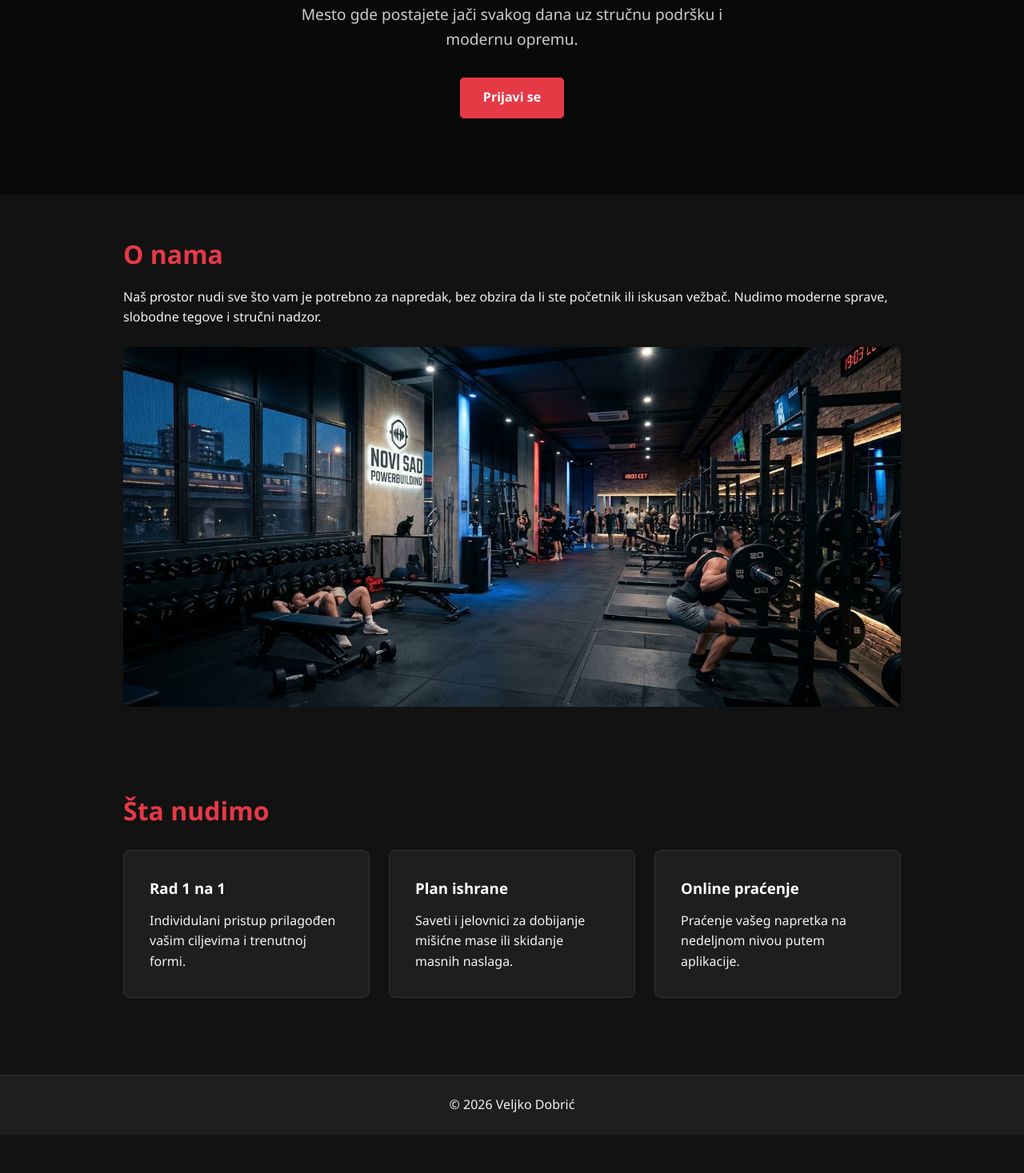
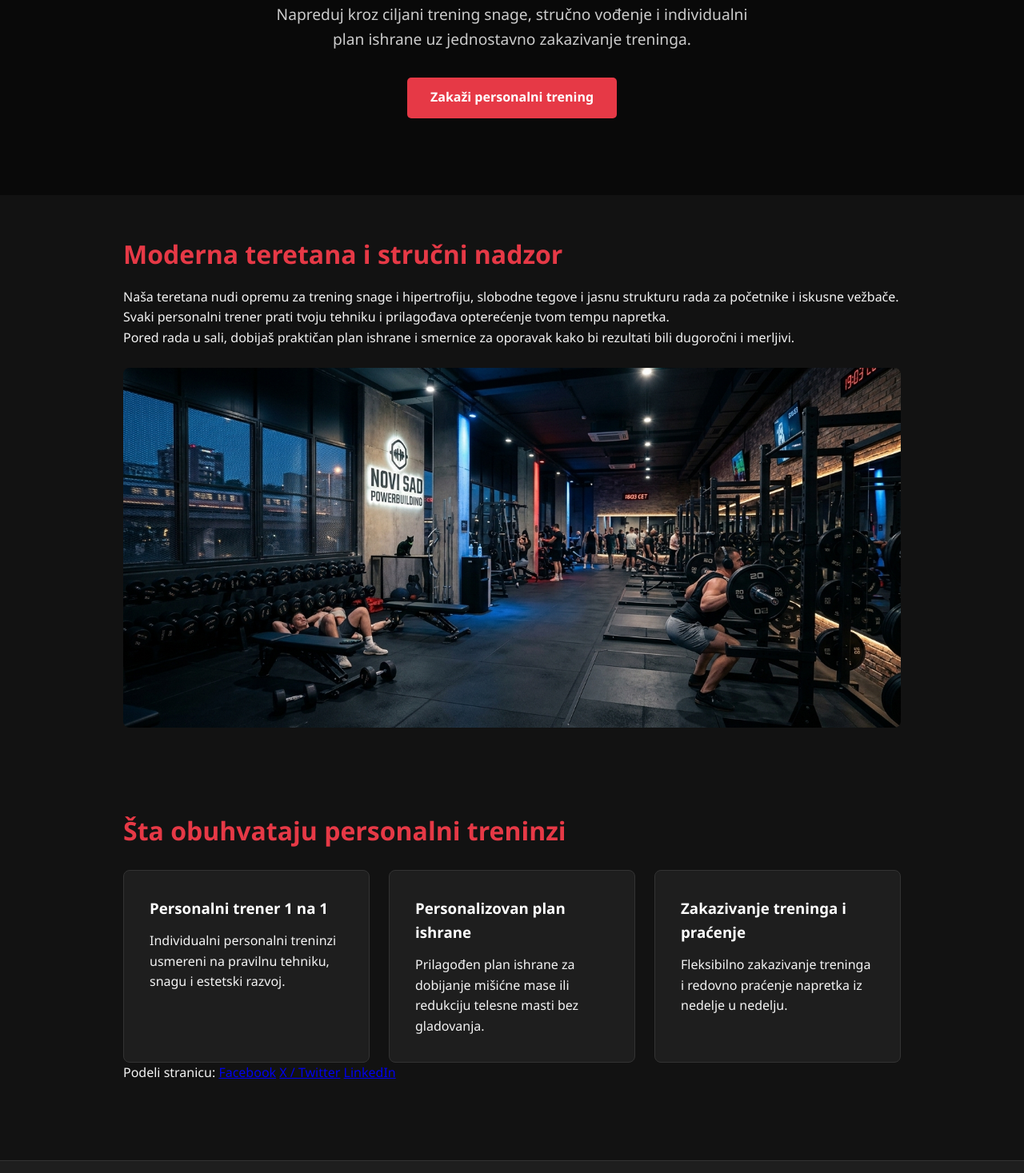
Before and after one commit to veljko319/VeljkoDobricIT2026, a plain HTML site: page index.html in a window 1280 px wide. Shown: the part 253-1720 px from the top of the page at 80% size. Before the commit the page ends 1672 px from the top, so only its background shows below. Drawn offline with Linux system fonts and the light colour scheme.

Commit message:
Enhance index.html with SEO meta tags and content updates
Added meta tags for SEO and updated content for clarity.

```diff
--- a/index.html
+++ b/index.html
@@ -4,53 +4,69 @@
     <meta charset="UTF-8">
     <meta name="viewport" content="width=device-width, initial-scale=1.0">
     <meta name="author" content="Veljko Dobrić">
-    <title>Početna - Sajt</title>
+    <meta name="description" content="Teretana i zakazivanje personalnih treninga uz stručni nadzor, plan ishrane i trening snage prilagođen tvojim ciljevima.">
+    <meta name="keywords" content="personalni trener, teretana, zakazivanje treninga, plan ishrane, trening snage, personalni treninzi">
+    <meta property="og:title" content="IRON PEAK | Teretana i zakazivanje personalnih treninga">
+    <meta property="og:description" content="Treniraj pametnije i jače — personalni treninzi, plan ishrane i zakazivanje termina na jednom mestu.">
+    <meta property="og:type" content="website">
+    <meta property="og:url" content="https://veljko319.github.io/VeljkoDobricIT2026/">
+    <meta property="og:image" content="https://veljko319.github.io/VeljkoDobricIT2026/img/hero.jpg">
+    <title>Personalni trener i teretana — Zakazivanje treninga | IRON PEAK</title>
+    <link rel="icon" type="image/svg+xml" href="favicon.svg">
     <link rel="stylesheet" href="css/style.css">
 </head>
 <body>
     <header>
-        <nav class="navbar">
+        <nav class="navbar" aria-label="Glavna navigacija">
             <div class="logo">IRON PEAK</div>
             <ul class="nav-links">
-                <li><a href="index.html">Početna</a></li>
-                <li><a href="trening.html">Programi</a></li>
-                <li><a href="kontakt.html">Kontakt</a></li>
+                <li><a href="index.html">Početna — teretana</a></li>
+                <li><a href="trening.html">Personalni treninzi i paketi</a></li>
+                <li><a href="kontakt.html">Zakazivanje treninga</a></li>
             </ul>
         </nav>
     </header>
 
     <section class="hero">
         <div class="hero-content">
-            <h1>Dobrodošli na naš sajt</h1>
-            <p>Mesto gde postajete jači svakog dana uz stručnu podršku i modernu opremu.</p>
-            <a href="kontakt.html" class="btn">Prijavi se</a>
+            <h1>Teretana i personalni treninzi za snagu i formu</h1>
+            <p>Napreduj kroz ciljani trening snage, stručno vođenje i individualni plan ishrane uz jednostavno zakazivanje treninga.</p>
+            <a href="kontakt.html" class="btn">Zakaži personalni trening</a>
         </div>
     </section>
 
     <section class="about">
         <div class="container">
-            <h2>O nama</h2>
-            <p>Naš prostor nudi sve što vam je potrebno za napredak, bez obzira da li ste početnik ili iskusan vežbač. Nudimo moderne sprave, slobodne tegove i stručni nadzor.</p>
-            <img src="img/hero.jpg" class="featured-img">
+            <h2>Moderna teretana i stručni nadzor</h2>
+            <p>Naša teretana nudi opremu za trening snage i hipertrofiju, slobodne tegove i jasnu strukturu rada za početnike i iskusne vežbače. Svaki personalni trener prati tvoju tehniku i prilagođava opterećenje tvom tempu napretka.</p>
+            <p>Pored rada u sali, dobijaš praktičan plan ishrane i smernice za oporavak kako bi rezultati bili dugoročni i merljivi.</p>
+            <img src="img/hero.jpg" alt="Moderna teretana sa spravama i tegovima za trening snage" class="featured-img">
         </div>
     </section>
 
     <section class="services-preview">
         <div class="container">
-            <h2>Šta nudimo</h2>
+            <h2>Šta obuhvataju personalni treninzi</h2>
             <div class="cards">
                 <div class="card">
-                    <h3>Rad 1 na 1</h3>
-                    <p>Individulani pristup prilagođen vašim ciljevima i trenutnoj formi.</p>
+                    <h3>Personalni trener 1 na 1</h3>
+                    <p>Individualni personalni treninzi usmereni na pravilnu tehniku, snagu i estetski razvoj.</p>
                 </div>
                 <div class="card">
-                    <h3>Plan ishrane</h3>
-                    <p>Saveti i jelovnici za dobijanje mišićne mase ili skidanje masnih naslaga.</p>
+                    <h3>Personalizovan plan ishrane</h3>
+                    <p>Prilagođen plan ishrane za dobijanje mišićne mase ili redukciju telesne masti bez gladovanja.</p>
                 </div>
                 <div class="card">
-                    <h3>Online praćenje</h3>
-                    <p>Praćenje vašeg napretka na nedeljnom nivou putem aplikacije.</p>
+                    <h3>Zakazivanje treninga i praćenje</h3>
+                    <p>Fleksibilno zakazivanje treninga i redovno praćenje napretka iz nedelje u nedelju.</p>
                 </div>
+            </div>
+
+            <div class="share-box">
+                <span>Podeli stranicu:</span>
+                <a href="https://www.facebook.com/sharer/sharer.php?u=https://veljko319.github.io/VeljkoDobricIT2026/" target="_blank" rel="noopener noreferrer" class="share-btn">Facebook</a>
+                <a href="https://twitter.com/intent/tweet?url=https://veljko319.github.io/VeljkoDobricIT2026/&text=Teretana%20i%20personalni%20treninzi%20%E2%80%94%20IRON%20PEAK" target="_blank" rel="noopener noreferrer" class="share-btn">X / Twitter</a>
+                <a href="https://www.linkedin.com/sharing/share-offsite/?url=https://veljko319.github.io/VeljkoDobricIT2026/" target="_blank" rel="noopener noreferrer" class="share-btn">LinkedIn</a>
             </div>
         </div>
     </section>
```
